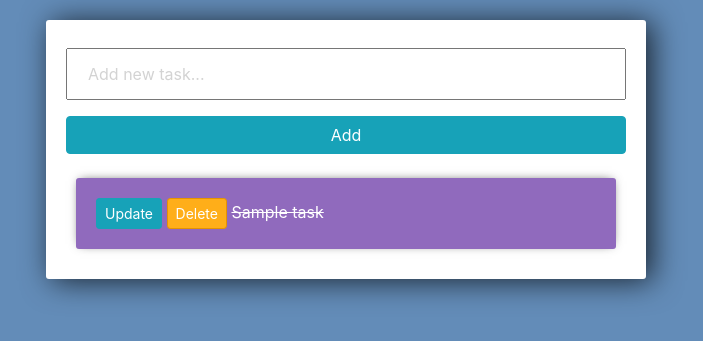
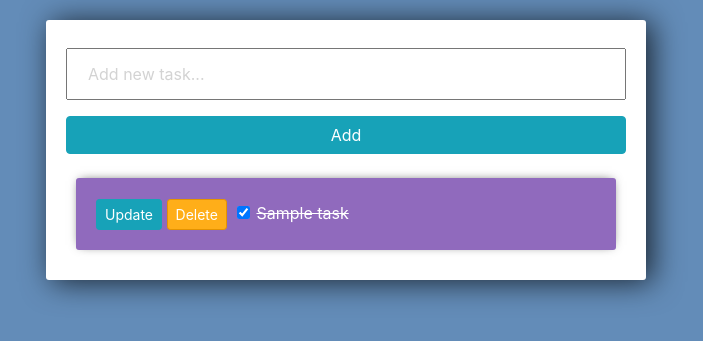
Before and after one commit to PranveeVashisht/to-do-app, a Django app: page / in a window 1280 px wide. Shown: the top 341 px of the page, without its empty margins (294-997 px from the left). Run offline with Django 3.2, Linux system fonts and the light colour scheme; tables that the repository leaves empty hold one stand-in row (values such as "Sample post"); some libraries are stand-ins or nearby versions.

Commit message:
Added checkbox

```diff
--- a/tasks/templates/tasks/index.html
+++ b/tasks/templates/tasks/index.html
@@ -45,6 +45,11 @@
 		border-color: #e59400;
 	}
 
+	.checkbox{
+		display: inline-block;
+		width: 5%;
+	}
+
 </style>
 
 <div class="center-column">
@@ -62,10 +67,11 @@
 			<a class="btn btn-sm btn-info" href="{% url 'update_task' task.id %}">Update</a>
 			<a class="btn btn-sm btn-danger" href="{% url 'delete_task' task.id %}">Delete</a>
 
+
 			{% if task.complete == True %}
-			<s>{{task}}</s>
+			<span><input class="checkbox" type="checkbox", value="clicked", name="c{{task.id}}" checked><s>{{task}}</s></span>
 			{% else %}
-			<span>{{task}}</span>
+			<span><input class="checkbox" type="checkbox", value="clicked", name="c{{item.id}}">{{task}}</span>
 			{% endif %}
 		</div>
 	{% endfor %}
```
